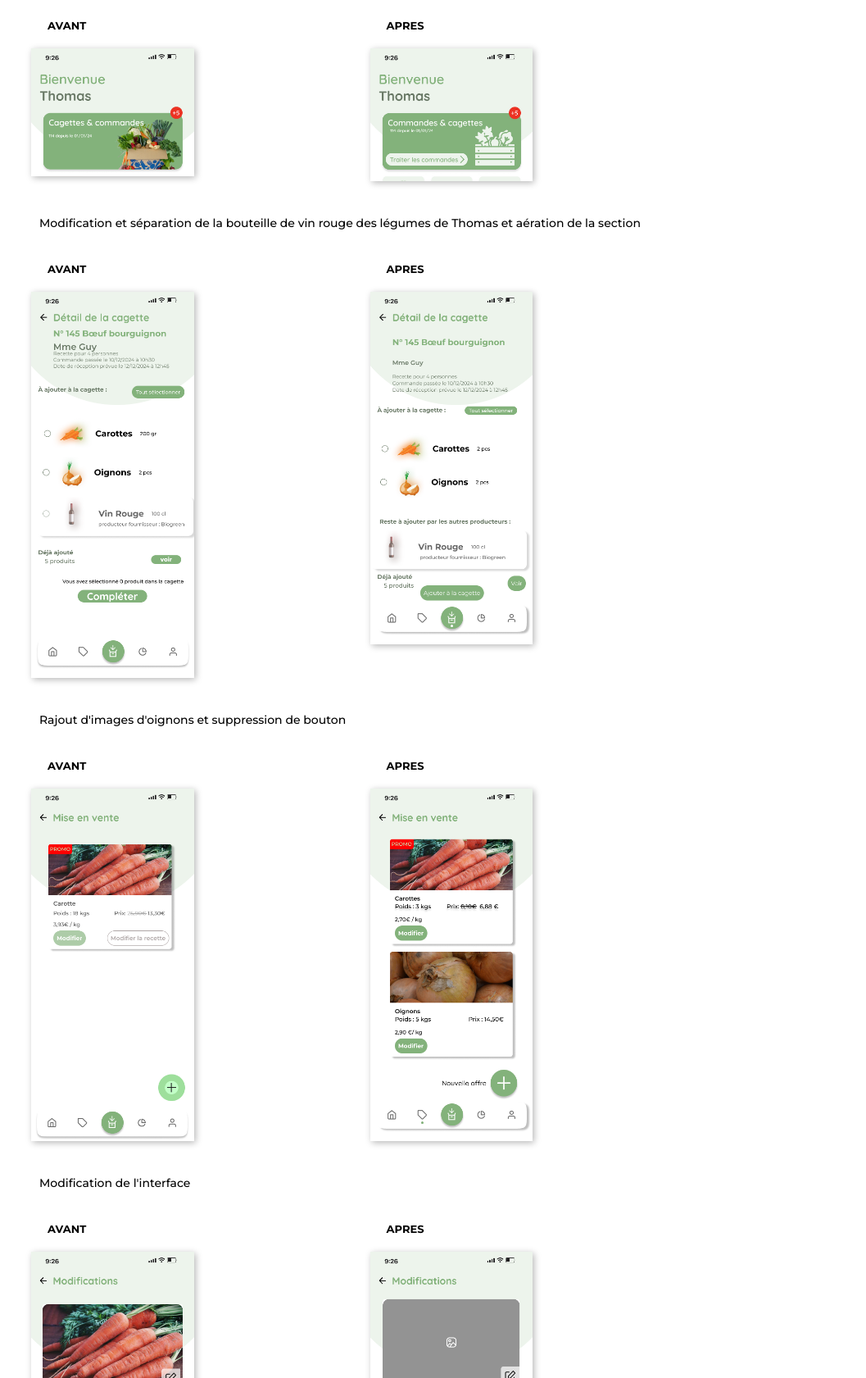
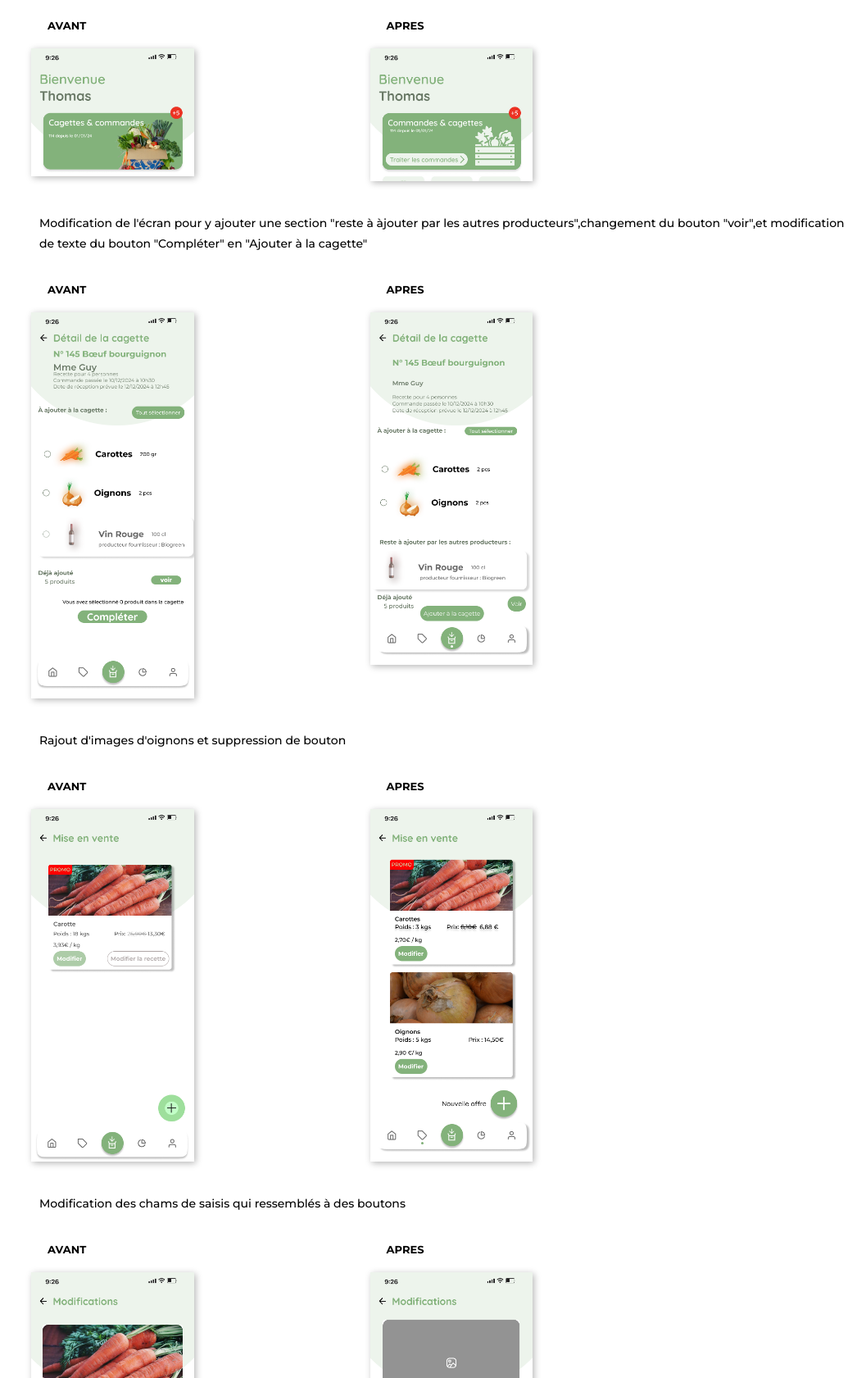
Before and after one commit to ludivineboc/agri-la-toile, a website: page docu.html in a window 1280 px wide. Shown: the part 4312-5993 px from the top of the page at 82% size, without its empty margins (223-1280 px from the left). Drawn offline with Linux system fonts and the light colour scheme.

Commit message:
modification de texte (page documentation, landing page)

```diff
--- a/docu.html
+++ b/docu.html
@@ -254,8 +254,8 @@
                 </div>
 
 
-                <p>Modification et séparation de la bouteille de vin rouge des légumes de Thomas et aération de la
-                    section</p>
+                <p>Modification de l'écran pour y ajouter une section "reste à àjouter par les autres producteurs",changement du bouton "voir",et modification de texte du bouton "Compléter" en "Ajouter à la cagette"
+                    </p>
                 <div class="global flex ">
                     <div class="width40">
                         <h4>AVANT</h4>
@@ -290,7 +290,7 @@
                 </div>
 
 
-                <p>Modification de l'interface</p>
+                <p>Modification des chams de saisis qui ressemblés à des boutons </p>
                 <div class="global flex">
                     <div class="width40">
                         <h4>AVANT</h4>
```
Also changed, not shown: index.html (+1 -1 lines).
